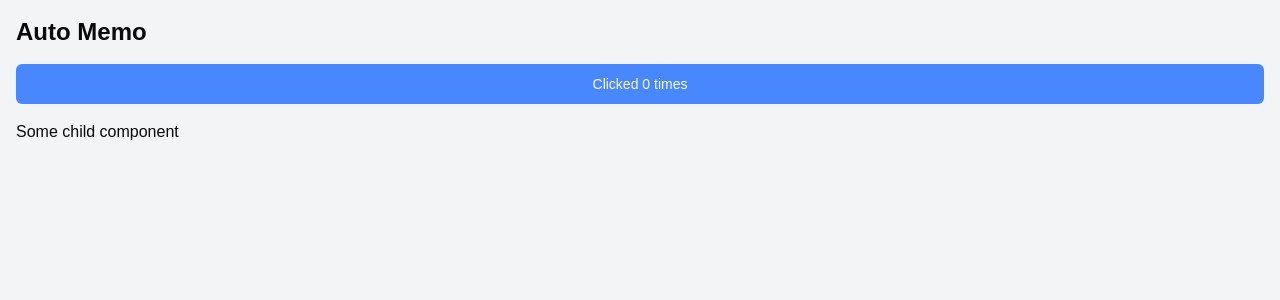
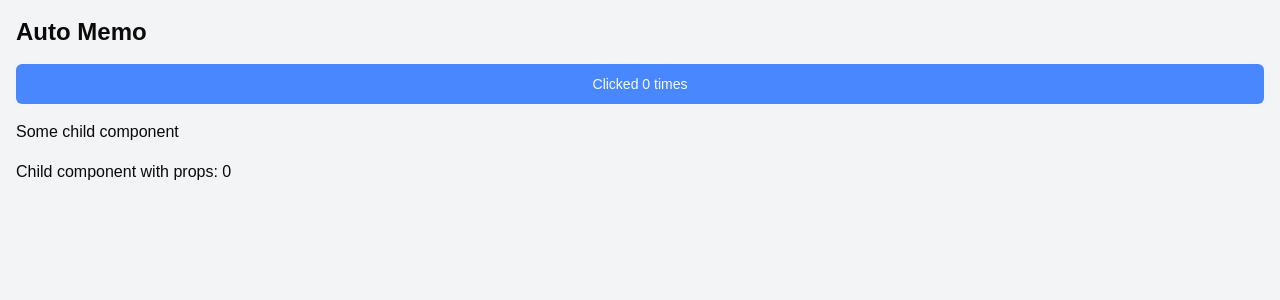
Before and after one commit to heecheon92/next15-test, a Next.js app: page /playground/automemo in a window 1280 px wide. Shown: the top 300 px of the page. Built offline with nearby package versions, Linux system fonts and the light colour scheme.

Commit message:
auto memo test component refactored

```diff
--- a/app/playground/automemo/page.tsx
+++ b/app/playground/automemo/page.tsx
@@ -15,12 +15,14 @@ export default function AutoMemoMain() {
         Clicked {count} times
       </Button>
 
-      <SomeChildComponent />
+      <AutoMemoizedChildComponent />
+
+      <ChildComponentWithProps count={count} />
     </div>
   );
 }
 
-function SomeChildComponent() {
+function AutoMemoizedChildComponent() {
   /**
    * This component does not rerender when parent's state changes
    * because React Compiler automatically memoizes it.
@@ -28,3 +30,12 @@ function SomeChildComponent() {
   log("SomeChildComponent rendered");
   return <div>Some child component</div>;
 }
+
+function ChildComponentWithProps({ count }: { count: number }) {
+  /**
+   * This component does rerender when parent's state changes
+   * because it references parent's state.
+   */
+  log("ChildComponentWithProps rendered");
+  return <div>Child component with props: {count}</div>;
+}
```
